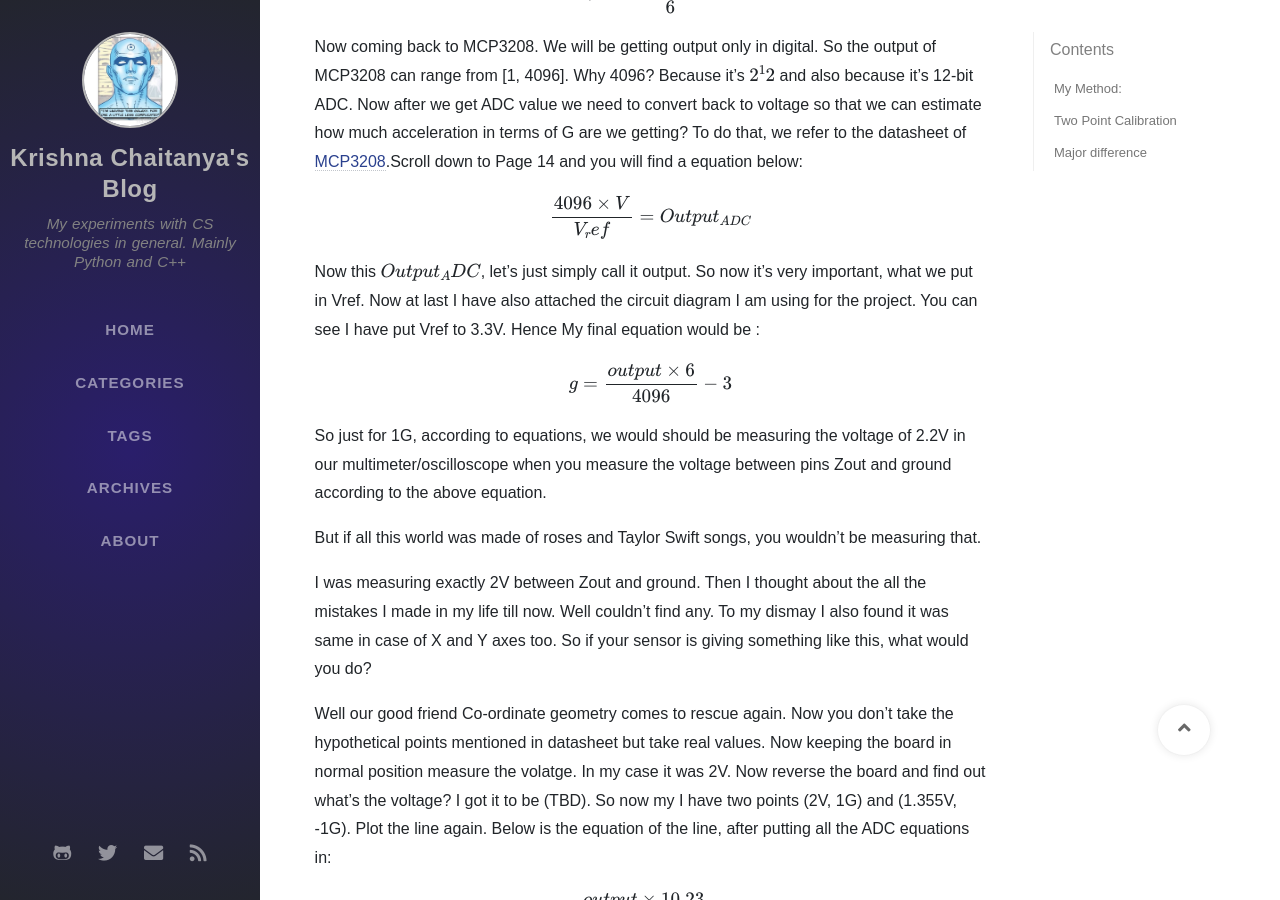
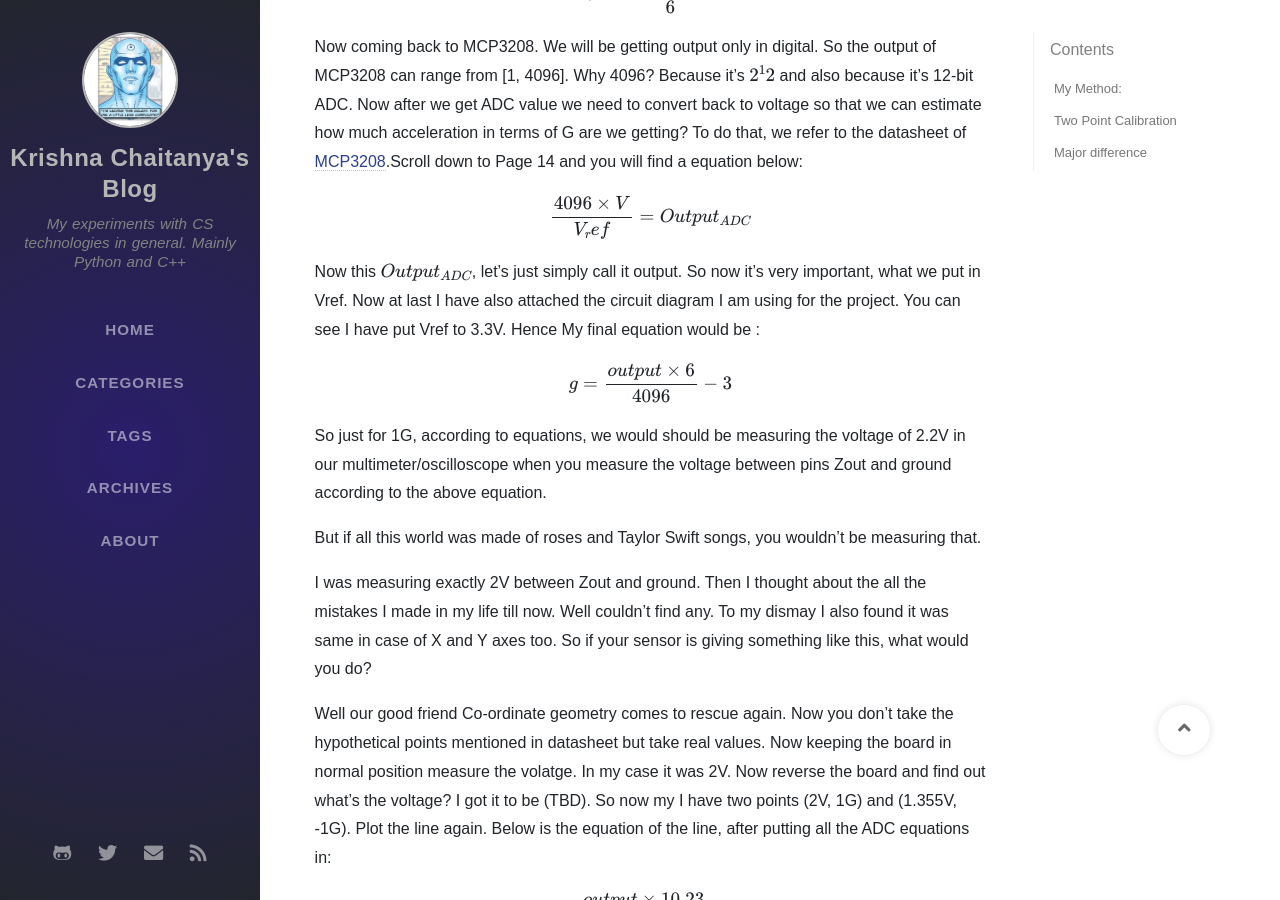
Before and after one commit to krishnachaitanya9/krishnachaitanya9.github.io, a Jekyll site: the page built from _posts/2020-01-10-RPi_Calibrating_ADXL335_Accelerometer.md, in a window 1280 px wide and 900 px high, scrolled down 1064 px. Built offline with Jekyll 4.4.1, drawn with Linux system fonts in a browser that asks for light colours; nearby versions of some CDN libraries; some web fonts are replaced; formulas are drawn with MathJax 3.

Commit message:
Blog Content

```diff
--- a/_posts/2020-01-10-RPi_Calibrating_ADXL335_Accelerometer.md
+++ b/_posts/2020-01-10-RPi_Calibrating_ADXL335_Accelerometer.md
@@ -38,7 +38,7 @@
 \frac{4096 \times V}{V_ref} = Output_{ADC}
 $$
 
-Now this $$Output_ADC$$, let's just simply call it output. So now it's very important, what we put in Vref. Now at last I have also attached the circuit diagram I am using for the project. You can see I have put Vref to 3.3V. Hence My final equation would be :
+Now this $$Output_{ADC}$$, let's just simply call it output. So now it's very important, what we put in Vref. Now at last I have also attached the circuit diagram I am using for the project. You can see I have put Vref to 3.3V. Hence My final equation would be :
 
 $$
 g = \frac{output\times6}{4096} - 3
```
